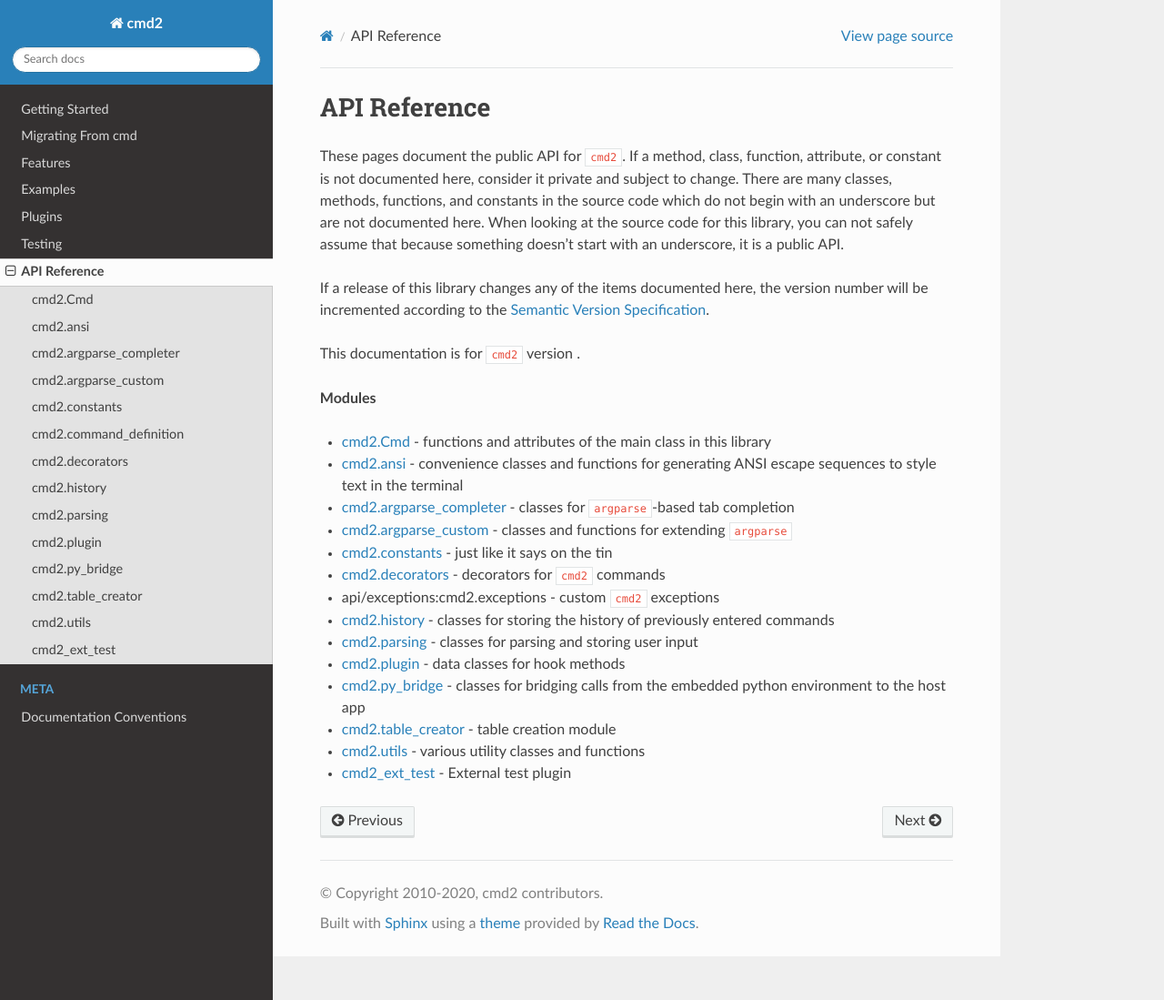
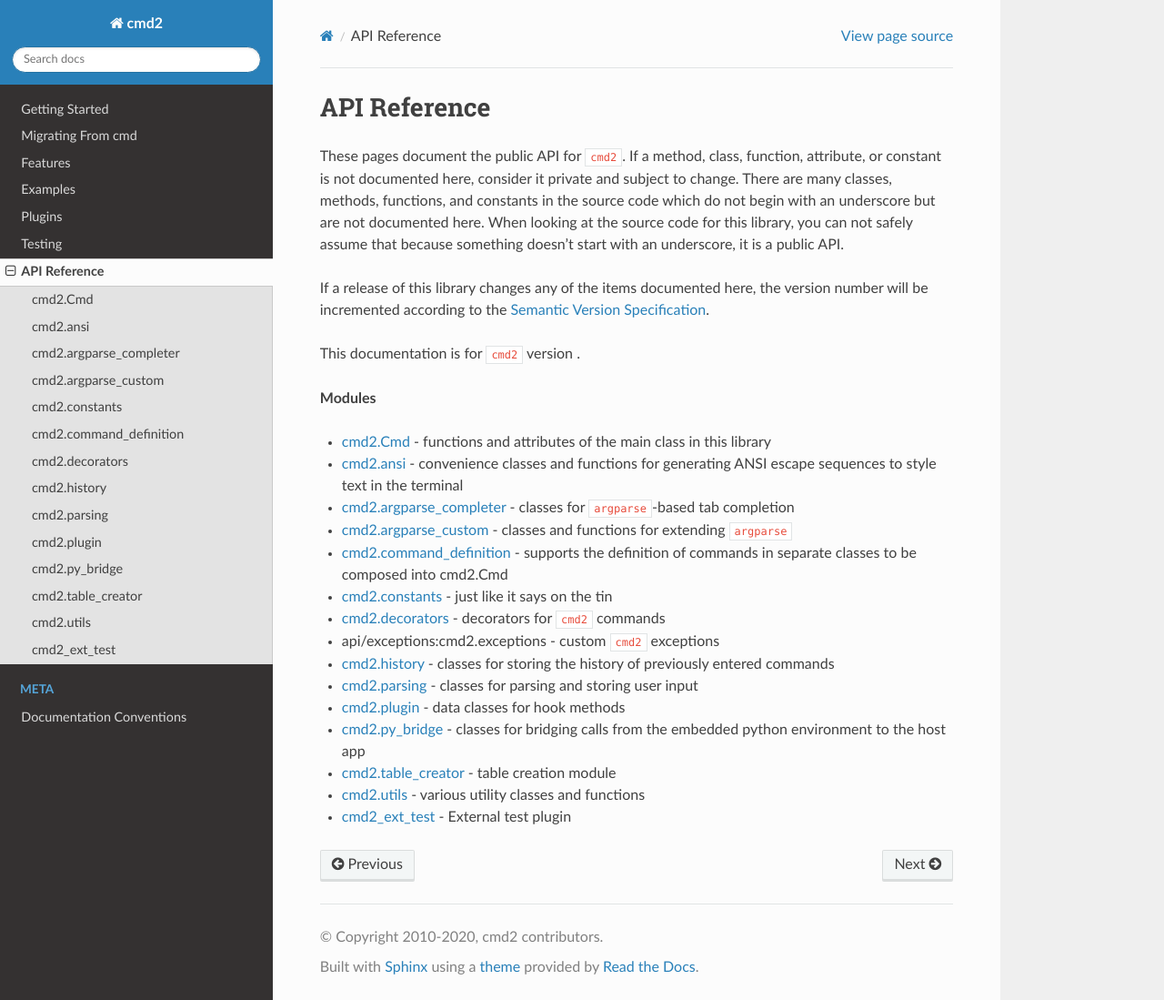
Before and after one commit to python-cmd2/cmd2, a Sphinx documentation site: the page built from docs/api/index.rst, in a window 1280 px wide and 1099 px high. Shown: the whole window at 91% size. Built offline with Sphinx 7.4.7 and the Read the Docs theme 2.0.0, drawn with Linux system fonts in a browser that asks for light colours; pages that are not in the unit, such as notebooks, are missing from menus; the version number could not be read and is left out.

Commit message:
Added link for command_definition module

```diff
--- a/docs/api/index.rst
+++ b/docs/api/index.rst
@@ -44,6 +44,8 @@
   ``argparse``-based tab completion
 - :ref:`api/argparse_custom:cmd2.argparse_custom` - classes and functions
   for extending ``argparse``
+- :ref:`api/command_definition:cmd2.command_definition` - supports the
+  definition of commands in separate classes to be composed into cmd2.Cmd
 - :ref:`api/constants:cmd2.constants` - just like it says on the tin
 - :ref:`api/decorators:cmd2.decorators` - decorators for ``cmd2``
   commands
```
